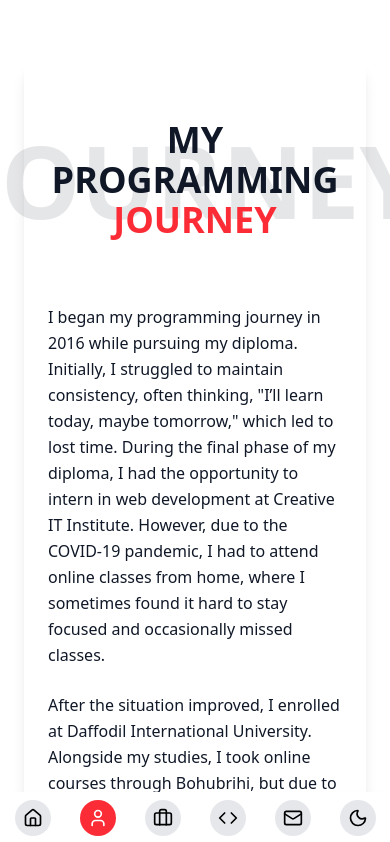
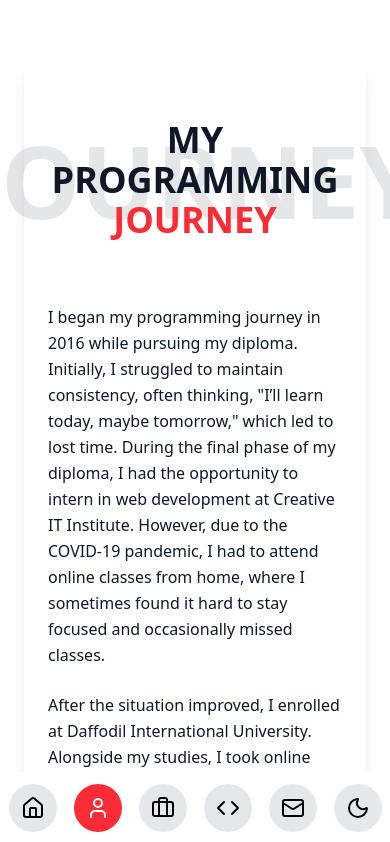
Before and after one commit to sojib-web/myProtFolio, a React (Vite) app: page /about in a window 390 px wide. Shown: the top 842 px of the page. Built offline with nearby package versions, Linux system fonts and the light colour scheme.

Commit message:
Updated project navbar dupdate

```diff
--- a/src/Navbar/Navbar.jsx
+++ b/src/Navbar/Navbar.jsx
@@ -4,11 +4,11 @@ import { Home, User, Briefcase, Mail, Sun, Moon, Code } from "lucide-react";
 import { DarkModeContext } from "../context/DarkModeContext";
 
 const navItems = [
-  { to: "/", icon: <Home className="w-5 h-5" />, label: "Home" },
-  { to: "/about", icon: <User className="w-5 h-5" />, label: "About" },
-  { to: "/portfolio", icon: <Briefcase className="w-5 h-5" />, label: "Work" },
-  { to: "/skills", icon: <Code className="w-5 h-5" />, label: "Skills" }, // নতুন আইটেম
-  { to: "/contact", icon: <Mail className="w-5 h-5" />, label: "Contact" },
+  { to: "/", icon: <Home className="w-6 h-6" />, label: "Home" },
+  { to: "/about", icon: <User className="w-6 h-6" />, label: "About" },
+  { to: "/portfolio", icon: <Briefcase className="w-6 h-6" />, label: "Work" },
+  { to: "/skills", icon: <Code className="w-6 h-6" />, label: "Skills" },
+  { to: "/contact", icon: <Mail className="w-6 h-6" />, label: "Contact" },
 ];
 
 const Navbar = () => {
@@ -17,29 +17,28 @@ const Navbar = () => {
   return (
     <>
       {/* Desktop Sidebar */}
-      <div
-        className={`hidden md:flex h-screen w-20 flex-col items-center py-4 fixed left-0 top-0 z-50 transition-colors duration-300 ${
+      <nav
+        className={`hidden md:flex h-screen w-20 flex-col items-center py-6 fixed left-0 top-0 z-50 transition-colors duration-300 ${
           darkMode ? "bg-[#0f0f0f]" : "bg-white"
-        }`}
+        } shadow-lg`}
       >
         {/* Theme Toggle */}
-        <div className="mb-6">
         <button
           onClick={toggleDarkMode}
-            className={`p-2 rounded-full hover:scale-110 transition-transform duration-300 ${
+          className={`mb-8 p-3 rounded-full hover:scale-110 transition-transform duration-300 ${
             darkMode ? "bg-[#2a2a2a]" : "bg-gray-200"
           }`}
+          aria-label="Toggle Dark Mode"
         >
           {darkMode ? (
-              <Sun className="text-yellow-400 w-5 h-5" />
+            <Sun className="text-yellow-400 w-6 h-6" />
           ) : (
-              <Moon className="text-black w-5 h-5" />
+            <Moon className="text-black w-6 h-6" />
           )}
         </button>
-        </div>
 
         {/* Navigation Icons */}
-        <div className="flex-1 flex flex-col justify-center items-center space-y-5">
+        <div className="flex-1 flex flex-col justify-center items-center space-y-6">
           {navItems.map(({ to, icon, label }, index) => (
             <NavLink
               to={to}
@@ -59,20 +58,20 @@ const Navbar = () => {
             </NavLink>
           ))}
         </div>
-      </div>
+      </nav>
 
       {/* Mobile Bottom Navbar */}
-      <div
-        className={`md:hidden fixed bottom-0 left-0 w-full flex justify-around items-center py-2 z-50 transition-colors duration-300 ${
+      <nav
+        className={`md:hidden fixed bottom-0 left-0 w-full flex justify-around items-center py-3 z-50 transition-colors duration-300 ${
           darkMode ? "bg-[#0f0f0f]" : "bg-white"
-        } shadow-md`}
+        } shadow-t-md`}
       >
         {navItems.map(({ to, icon, label }, index) => (
           <NavLink
             to={to}
             key={index}
             className={({ isActive }) =>
-              `p-2 rounded-full transition-transform duration-300 hover:scale-110 ${
+              `p-3 rounded-full transition-transform duration-300 hover:scale-110 ${
                 isActive
                   ? "bg-red-500 text-white"
                   : darkMode
@@ -89,18 +88,19 @@ const Navbar = () => {
         {/* Theme Toggle for Mobile */}
         <button
           onClick={toggleDarkMode}
-          className={`p-2 rounded-full transition-transform duration-300 hover:scale-110 ${
+          className={`p-3 rounded-full transition-transform duration-300 hover:scale-110 ${
             darkMode ? "bg-[#2a2a2a]" : "bg-gray-200"
           }`}
           title="Toggle Theme"
+          aria-label="Toggle Dark Mode"
         >
           {darkMode ? (
-            <Sun className="text-yellow-400 w-5 h-5" />
+            <Sun className="text-yellow-400 w-6 h-6" />
           ) : (
-            <Moon className="text-black w-5 h-5" />
+            <Moon className="text-black w-6 h-6" />
           )}
         </button>
-      </div>
+      </nav>
     </>
   );
 };
```
Lines whose indentation alone changed are shown as unchanged.
